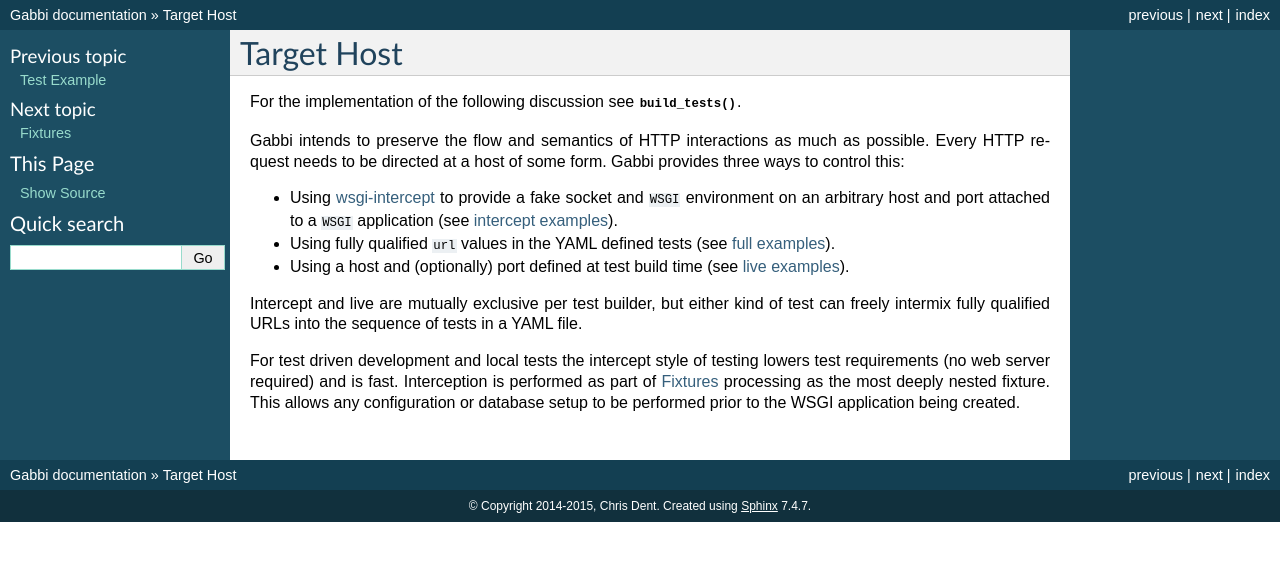
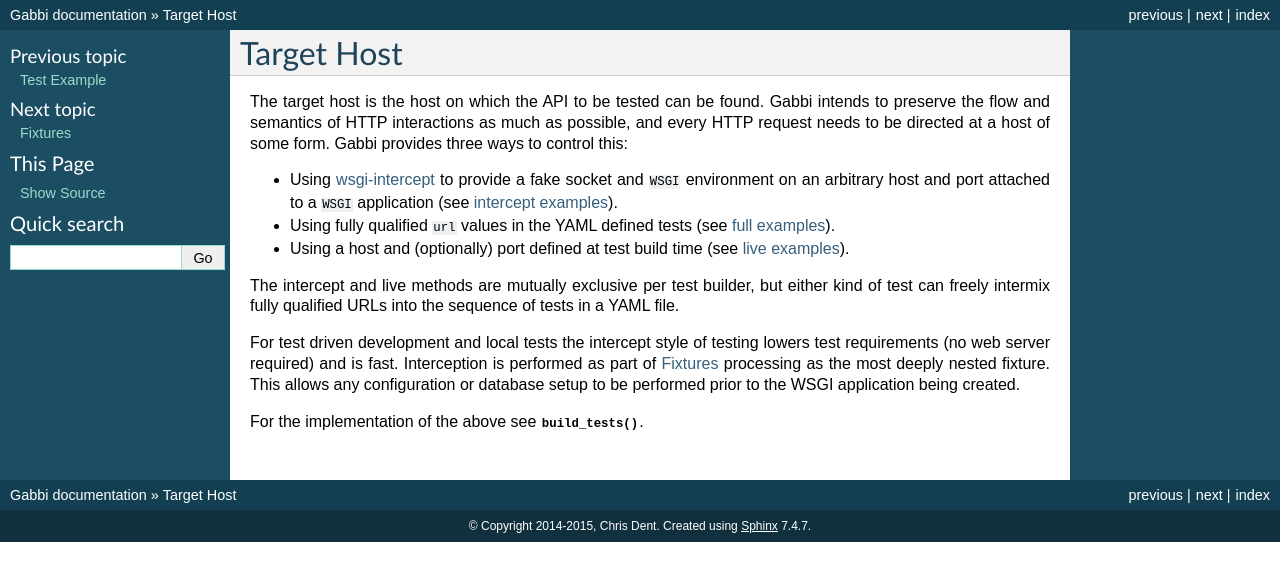
Before and after one commit to cdent/gabbi, a Sphinx documentation site: the page built from docs/source/host.rst, in a window 1280 px wide. Shown: the top 581 px of the page. Built offline with Sphinx 7.4.7, drawn with Linux system fonts in a browser that asks for light colours.

Commit message:
Documentation Updates
Signed-off-by: Jason Myers <jason@jasonamyers.com>

```diff
--- a/docs/source/format.rst
+++ b/docs/source/format.rst
@@ -1,7 +1,7 @@
 Test Format
 ===========
 
-Gabbi tests are expressed as YAML containing an HTTP request and an
+Gabbi tests are expressed in YAML containing an HTTP request and an
 expected response. Each YAML file is an ordered sequence of requests.
 The bare minimum YAML file for a single request is::
 
@@ -76,7 +76,7 @@ reference to the state of a current test or the one just prior. These
 are replaced with real values during test processing. They are
 processed in the order given.
 
-* ``$SCHEME``: The current scheme (usually ``http`` or ``https``).
+* ``$SCHEME``: The current scheme/protocol (usually ``http`` or ``https``).
 * ``$NETLOC``: The host and potentially port of the request.
 * ``$ENVIRON['<environment variable>']``: The name of an environment
   variable. It value will replace the magical variable.
--- a/docs/source/handlers.rst
+++ b/docs/source/handlers.rst
@@ -2,7 +2,7 @@ Response Handlers
 =================
 
 Response handlers determine how an HTTP response will be processed and checked
-against the expected result. For each entry starting with `response_`, an
+against an expected result. For each entry starting with `response_`, an
 associated class is invoked with corresponding values. For example
 if the following lines are in a test::
 
@@ -10,7 +10,7 @@ if the following lines are in a test::
         - "lorem ipsum"
         - "dolor sit amet"
 
-this creates an instance of ``StringResponseHandler``, passing the value
+these lines create an instance of ``StringResponseHandler``, passing the value
 ``["lorem ipsum", "dolor sit amet"]``. The response handler
 implementation interprets the response and the expected values, determining
 whether the test passes or fails.
--- a/docs/source/host.rst
+++ b/docs/source/host.rst
@@ -1,11 +1,9 @@
 Target Host
 ===========
 
-For the implementation of the following discussion see
-:meth:`~gabbi.driver.build_tests`.
-
+The target host is the host on which the API to be tested can be found.
 Gabbi intends to preserve the flow and semantics of HTTP interactions
-as much as possible. Every HTTP request needs to be directed at a host
+as much as possible, and every HTTP request needs to be directed at a host
 of some form. Gabbi provides three ways to control this:
 
 * Using `wsgi-intercept`_ to provide a fake socket and ``WSGI``
@@ -16,8 +14,8 @@ of some form. Gabbi provides three ways to control this:
 * Using a host and (optionally) port defined at test build time (see
   `live examples`_).
 
-Intercept and live are mutually exclusive per test builder, but either
-kind of test can freely intermix fully qualified URLs into the
+The intercept and live methods are mutually exclusive per test builder,
+but either kind of test can freely intermix fully qualified URLs into the
 sequence of tests in a YAML file.
 
 For test driven development and local tests the intercept style of
@@ -26,6 +24,8 @@ Interception is performed as part of :doc:`fixtures` processing as the most
 deeply nested fixture. This allows any configuration or database
 setup to be performed prior to the WSGI application being created.
 
+For the implementation of the above see :meth:`~gabbi.driver.build_tests`.
+
 .. _wsgi-intercept: https://pypi.python.org/pypi/wsgi_intercept
 .. _intercept examples: https://github.com/cdent/gabbi/blob/master/gabbi/test_intercept.py
 .. _full examples: https://github.com/cdent/gabbi/blob/master/gabbi/gabbits_intercept/google.yaml
```
Also changed, not shown: docs/source/fixtures.rst (+4 -4 lines), 2 other files.
